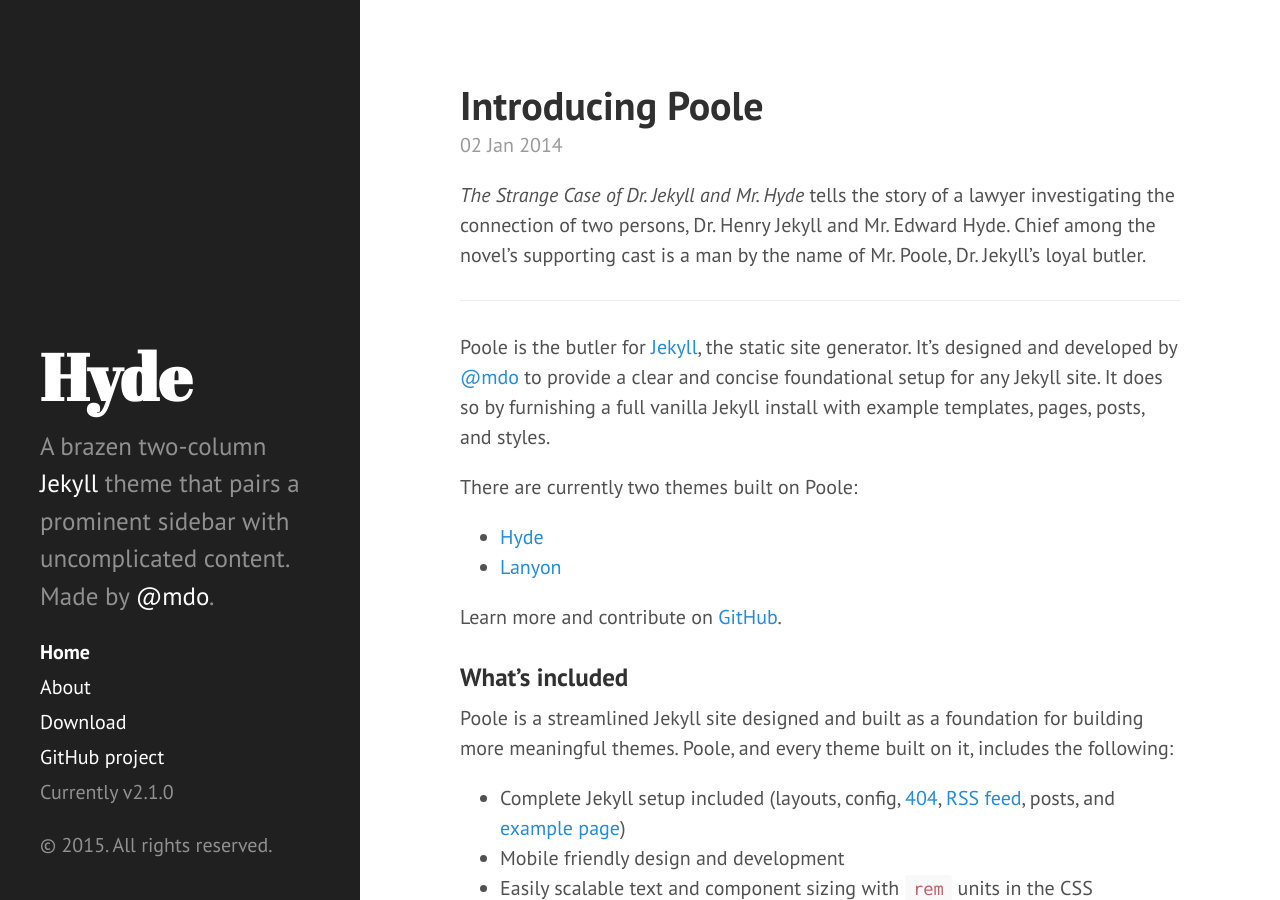
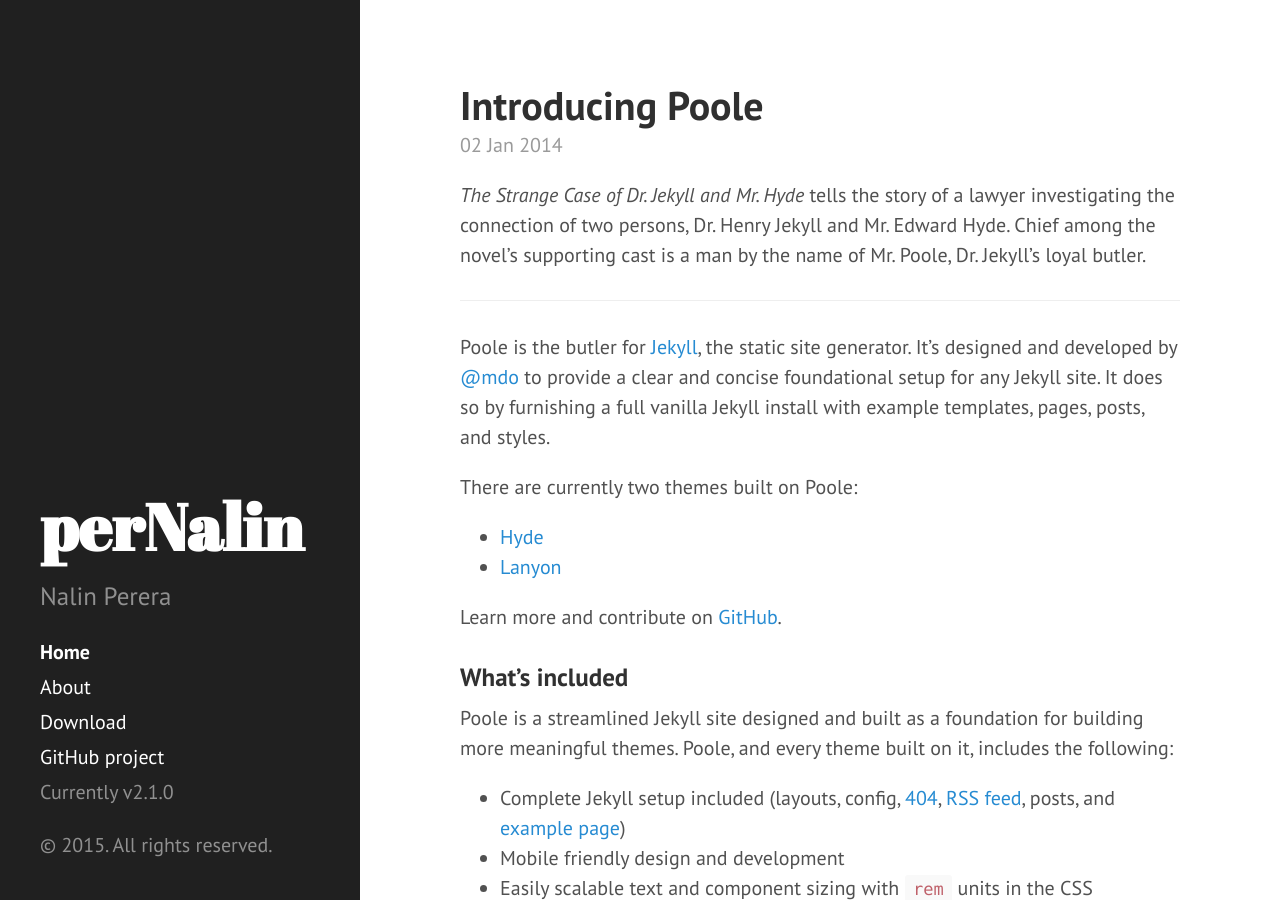
Before and after one commit to pernalin/pernalin.github.io, a Jekyll site: the page built from index.html, in a window 1280 px wide and 900 px high. Built offline with Jekyll 4.4.1, drawn with Linux system fonts in a browser that asks for light colours; Markdown is read by kramdown in place of the engine named in the settings; the list of posts is cut into pages by our own code.

Commit message:
Changed Config

```diff
--- a/_config.yml
+++ b/_config.yml
@@ -7,15 +7,16 @@ permalink:        pretty
 relative_permalinks: true
 
 # Setup
-title:            Hyde
-tagline:          'A Jekyll theme'
-description:      'A brazen two-column <a href="http://jekyllrb.com" target="_blank">Jekyll</a> theme that pairs a prominent sidebar with uncomplicated content. Made by <a href="https://twitter.com/mdo" target="_blank">@mdo</a>.'
-url:              http://hyde.getpoole.com
+title:            perNalin
+tagline:          'Tech Bits and Humor Bites'
+description:      'Nalin Perera'
+url:              http://pernalin.com
 baseurl:          /
 
 author:
-  name:           'Mark Otto'
-  url:            https://twitter.com/mdo
+
+  name:           'Nalin Perera'
+  url:            https://twitter.com/pernalin
 
 paginate:         5
 
@@ -23,4 +24,4 @@ paginate:         5
 version:          2.1.0
 
 github:
-  repo:           https://github.com/poole/hyde
+  repo:           https://github.com/pernalin
```
